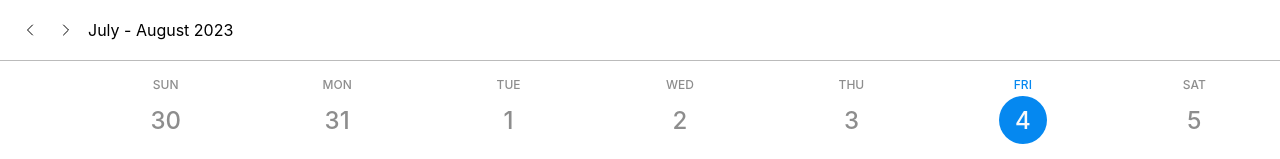
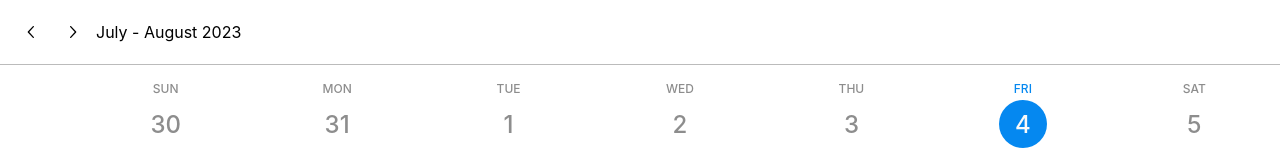
Before and after one commit to abinjohn123/calendar-weekview, a React (Create React App) app: page / in a window 1280 px wide. Shown: the top 159 px of the page. Built offline with nearby package versions, Linux system fonts and the light colour scheme.

Commit message:
chore: update svg icons

```diff
--- a/src/comonents/svg/svg.scss
+++ b/src/comonents/svg/svg.scss
@@ -1,5 +1,5 @@
 .icon {
-  height: 16px;
-  width: 16px;
+  height: 20px;
+  width: 20px;
   cursor: pointer;
 }
--- a/src/comonents/svg/svg.tsx
+++ b/src/comonents/svg/svg.tsx
@@ -2,34 +2,36 @@ import './svg.scss';
 
 export const LeftChevronIcon = () => (
   <svg
+    width="15"
+    height="15"
+    viewBox="0 0 15 15"
+    fill="none"
     xmlns="http://www.w3.org/2000/svg"
-    fill="none"
-    viewBox="0 0 24 24"
-    strokeWidth="1.5"
-    stroke="currentColor"
     className="icon"
   >
     <path
-      strokeLinecap="round"
-      strokeLinejoin="round"
-      d="M15.75 19.5L8.25 12l7.5-7.5"
-    />
+      d="M8.84182 3.13514C9.04327 3.32401 9.05348 3.64042 8.86462 3.84188L5.43521 7.49991L8.86462 11.1579C9.05348 11.3594 9.04327 11.6758 8.84182 11.8647C8.64036 12.0535 8.32394 12.0433 8.13508 11.8419L4.38508 7.84188C4.20477 7.64955 4.20477 7.35027 4.38508 7.15794L8.13508 3.15794C8.32394 2.95648 8.64036 2.94628 8.84182 3.13514Z"
+      fill="currentColor"
+      fillRule="evenodd"
+      clipRule="evenodd"
+    ></path>
   </svg>
 );
 
 export const RightChevronIcon = () => (
   <svg
+    width="15"
+    height="15"
+    viewBox="0 0 15 15"
+    fill="none"
     xmlns="http://www.w3.org/2000/svg"
-    fill="none"
-    viewBox="0 0 24 24"
-    strokeWidth="1.5"
-    stroke="currentColor"
     className="icon"
   >
     <path
-      strokeLinecap="round"
-      strokeLinejoin="round"
-      d="M8.25 4.5l7.5 7.5-7.5 7.5"
-    />
+      d="M6.1584 3.13508C6.35985 2.94621 6.67627 2.95642 6.86514 3.15788L10.6151 7.15788C10.7954 7.3502 10.7954 7.64949 10.6151 7.84182L6.86514 11.8418C6.67627 12.0433 6.35985 12.0535 6.1584 11.8646C5.95694 11.6757 5.94673 11.3593 6.1356 11.1579L9.565 7.49985L6.1356 3.84182C5.94673 3.64036 5.95694 3.32394 6.1584 3.13508Z"
+      fill="currentColor"
+      fillRule="evenodd"
+      clipRule="evenodd"
+    ></path>
   </svg>
 );
```
